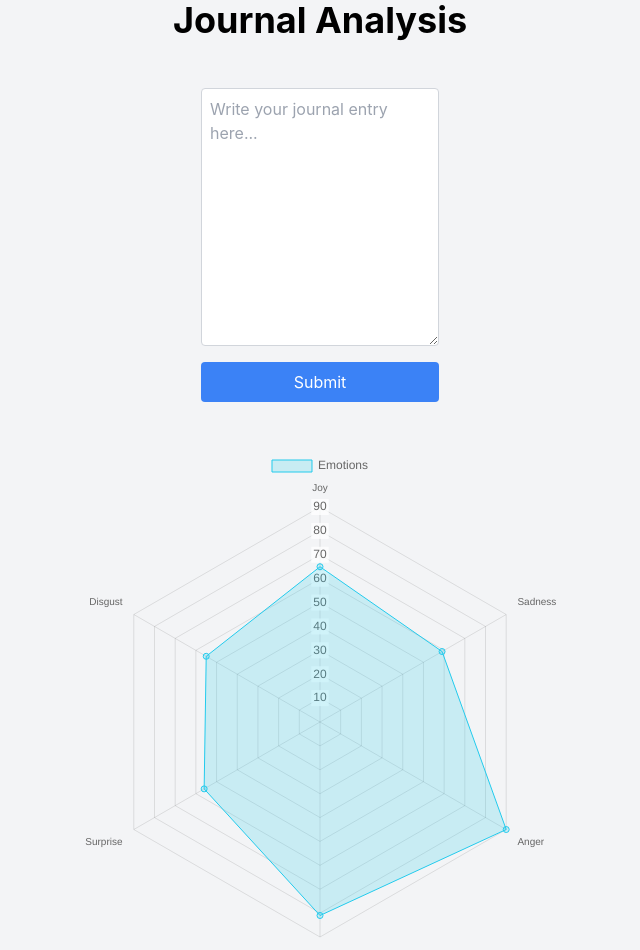
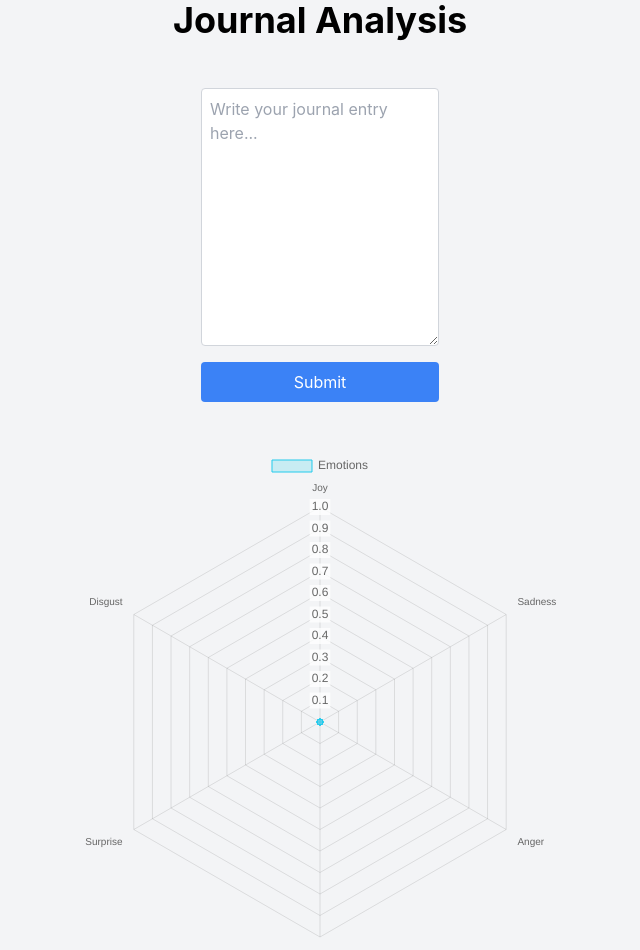
Before and after one commit to kev-bacon/resonate, a React (Create React App) app in the folder journal-webapp/: page /entry/1 in a window 1280 px wide. Shown: the top 950 px of the page, without its empty margins (320-960 px from the left). Built offline with nearby package versions, Linux system fonts and the light colour scheme.

Commit message:
Can handle text specific entries for different emotions to change spidergraph

```diff
--- a/journal-webapp/src/App.tsx
+++ b/journal-webapp/src/App.tsx
@@ -1,14 +1,28 @@
-import React from 'react';
+import React, { useState } from 'react';
 import './App.css';
 import JournalEntryForm from './components/JournalEntryForm';
 import SpiderGraph from './components/SpiderGraph';
+import axios from 'axios';
 
 const App: React.FC = () => {
+  const [emotionsData, setEmotionsData] = useState([0, 0, 0, 0, 0, 0]);
+
+  const analyzeJournalEntry = async (entry: string) => {
+    try {
+      const response = await axios.post('http://localhost:8000/analyze', { entry });
+      const { data } = response; // TO DO: Retrieve info from backend in JSON format
+      setEmotionsData(data.emotions);
+    } catch (error) {
+      console.error('Error analyzing journal entry:', error);
+      // Handle error appropriately
+    }
+  };
+
   return (
     <div className="min-h-screen bg-gray-100 flex flex-col items-center justify-center space-y-8">
       <h1 className="text-4xl font-bold">Journal Analysis</h1>
-      <JournalEntryForm />
-      <SpiderGraph />
+      <JournalEntryForm onSubmit={analyzeJournalEntry} />
+      <SpiderGraph data={emotionsData} />
     </div>
   );
 };
--- a/journal-webapp/src/components/JournalEntryForm.tsx
+++ b/journal-webapp/src/components/JournalEntryForm.tsx
@@ -1,6 +1,10 @@
 import React, { useState } from 'react';
 
-const JournalEntryForm: React.FC = () => {
+interface JournalEntryFormProps {
+  onSubmit: (entry: string) => void;
+}
+
+const JournalEntryForm: React.FC<JournalEntryFormProps> = ({ onSubmit }) => {
   const [journalEntry, setJournalEntry] = useState('');
 
   const handleInputChange = (event: React.ChangeEvent<HTMLTextAreaElement>) => {
@@ -9,7 +13,7 @@ const JournalEntryForm: React.FC = () => {
 
   const handleSubmit = (event: React.FormEvent) => {
     event.preventDefault();
-    console.log(journalEntry);
+    onSubmit(journalEntry);
   };
 
   return (
--- a/journal-webapp/src/components/SpiderGraph.tsx
+++ b/journal-webapp/src/components/SpiderGraph.tsx
@@ -4,12 +4,25 @@ import { Chart as ChartJS, RadialLinearScale, PointElement, LineElement, Filler,
 
 ChartJS.register(RadialLinearScale, PointElement, LineElement, Filler, Tooltip, Legend);
 
-const data = {
+const options = {
+  scales: {
+    r: {
+      beginAtZero: true,
+    },
+  },
+};
+
+interface SpiderGraphProps {
+  data: number[];
+}
+
+const SpiderGraph: React.FC<SpiderGraphProps> = ({ data }) => {
+  const chartData = {
     labels: ['Joy', 'Sadness', 'Anger', 'Fear', 'Surprise', 'Disgust'],
     datasets: [
       {
         label: 'Emotions',
-      data: [65, 59, 90, 81, 56, 55],
+        data: data,
         backgroundColor: 'rgba(34, 202, 236, 0.2)',
         borderColor: 'rgba(34, 202, 236, 1)',
         borderWidth: 1,
@@ -17,16 +30,9 @@ const data = {
     ],
   };
 
-const options = {
-  scales: {
-    r: { beginAtZero: true },
-  },
-};
-
-const SpiderGraph: React.FC = () => {
   return (
     <div className="w-full max-w-lg mx-auto">
-      <Radar data={data} options={options} />
+      <Radar data={chartData} options={options} />
     </div>
   );
 };
```
Lines whose indentation alone changed are shown as unchanged.
